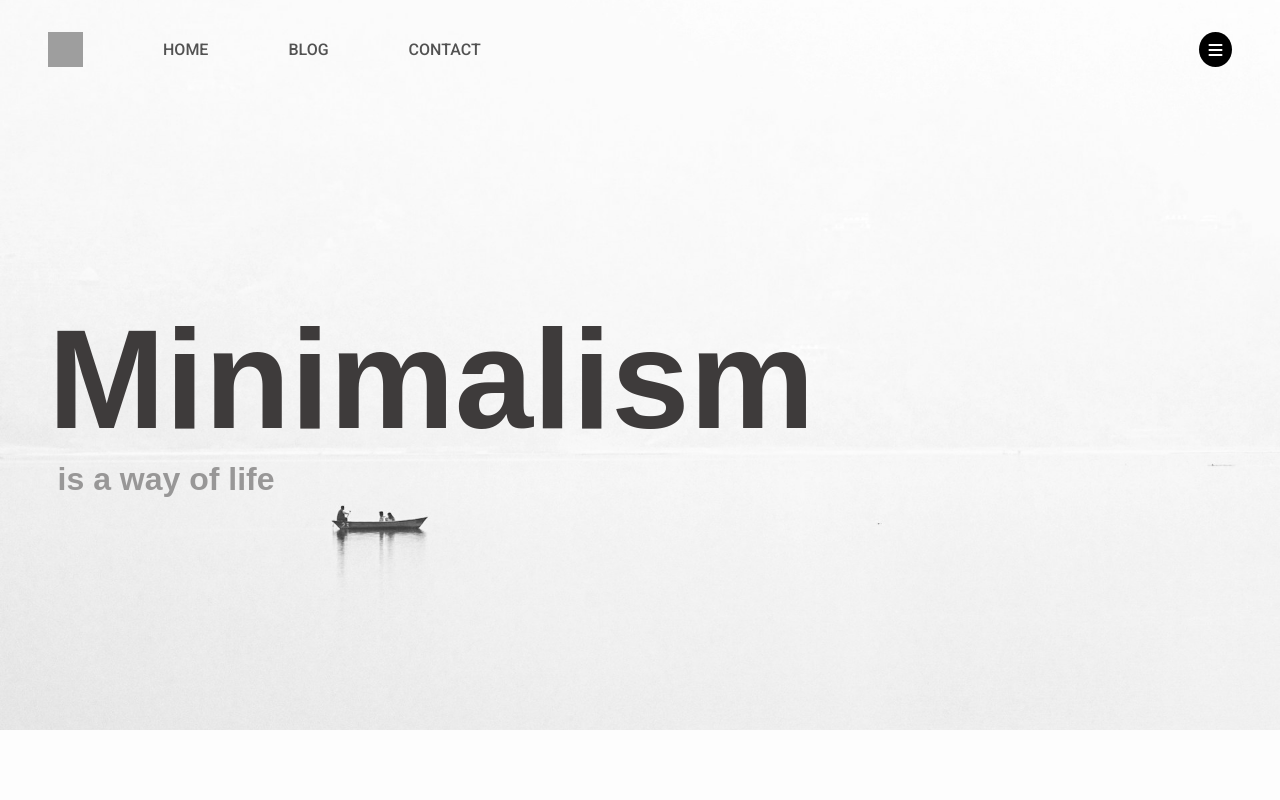
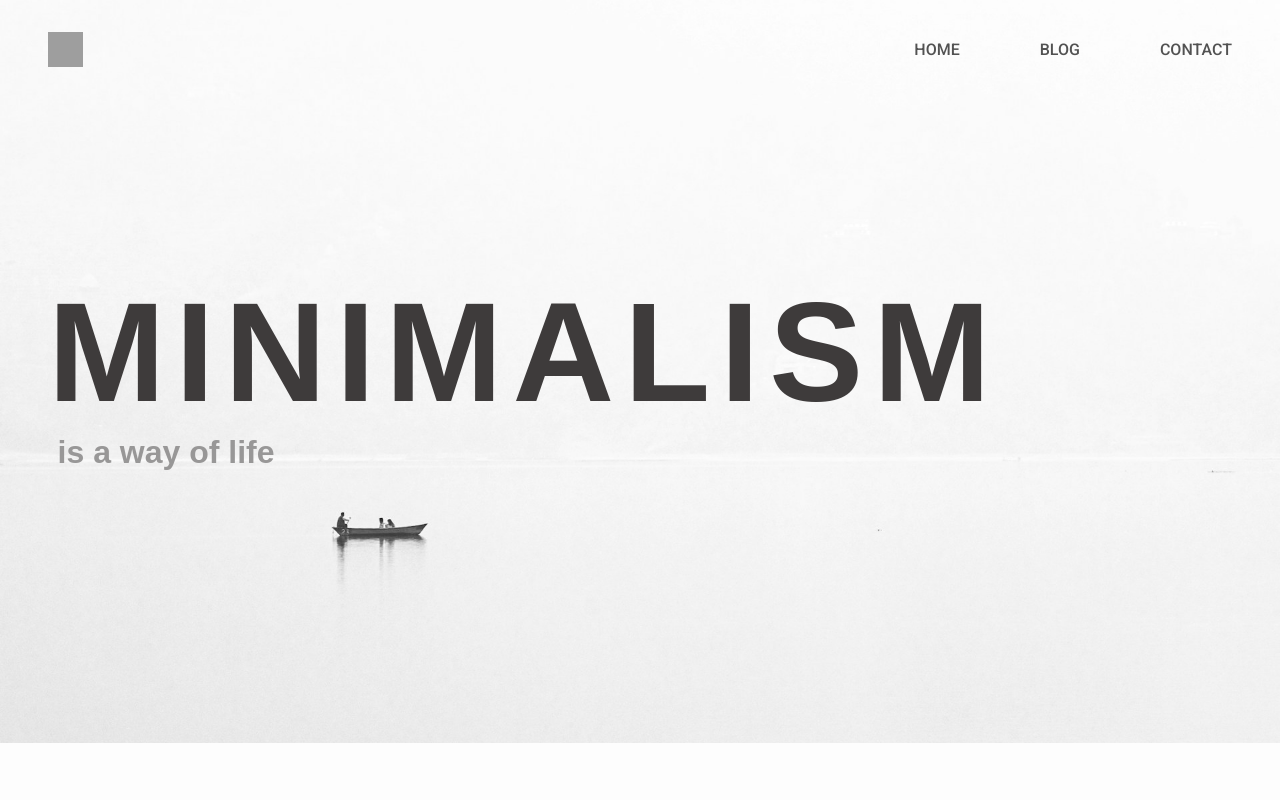
Before and after one commit to Willpower0304/minimalistic-react-website, a React (Vite) app: page / in a window 1280 px wide. Shown: the top 800 px of the page. Built offline with nearby package versions, Linux system fonts and the light colour scheme; grey boxes are pictures that could not be loaded.

Commit message:
feat: sticky navbar

```diff
--- a/src/components/Hero/Hero.jsx
+++ b/src/components/Hero/Hero.jsx
@@ -3,8 +3,8 @@ import styles from "./Hero.module.css";
 
 export const Hero = () => {
   return (
-    <section className={styles.container}>
-      <h1 className={styles.title}>Minimalism</h1>
+    <section className={styles.container} id="Home">
+      <h1 className={styles.title}>MINIMALISM</h1>
       <h4 className={styles.slogan}>is a way of life</h4>
     </section>
   );
--- a/src/components/Hero/Hero.module.css
+++ b/src/components/Hero/Hero.module.css
@@ -3,7 +3,7 @@
 .container {
   display: flex;
   flex-direction: column;
-  margin: 14.5rem 3rem;
+  margin: 17rem 3rem;
 }
 
 .container .title {
@@ -11,6 +11,7 @@
   flex-shrink: 1;
   font-size: 11vw;
   color: #3e3b3b;
+  letter-spacing: 10px;
 }
 
 .container .slogan {
--- a/src/components/Navbar/Navbar.jsx
+++ b/src/components/Navbar/Navbar.jsx
@@ -1,15 +1,26 @@
-import React, { useState } from "react";
+import React, { useState, useEffect } from "react";
 import styles from "./Navbar.module.css";
 
 import { getImageUrl } from "../../utils";
 
 export const Navbar = () => {
   const [menuOpen, setMenuOpen] = useState(false);
+  const [isSticky, setIsSticky] = useState(false);
+
+  useEffect(() => {
+    const handleScroll = () => {
+      setIsSticky(window.scrollY > 0);
+    };
+
+    window.addEventListener("scroll", handleScroll);
+    return () => {
+      window.removeEventListener("scroll", handleScroll);
+    };
+  }, []);
 
   return (
-    <nav className={styles.container} id="Home">
+    <nav className={`${styles.container} ${isSticky ? styles.sticky : ""}`}>
       <div className={styles.leftcontainer}>
-        <ul>
         <a href="">
           <img
             className={styles.imglogo}
@@ -17,6 +28,16 @@ export const Navbar = () => {
             alt="logo"
           />
         </a>
+      </div>
+      <div className={styles.rightcontainer}>
+        <i
+          className={menuOpen ? "fa-solid fa-xmark" : "fa-solid fa-bars"}
+          onClick={() => setMenuOpen(!menuOpen)}
+        ></i>
+        <ul
+          className={`${menuOpen && styles.menuOpen}`}
+          onClick={() => setMenuOpen(true)}
+        >
           <li>
             <a href="#Home">HOME</a>
           </li>
@@ -28,12 +49,6 @@ export const Navbar = () => {
           </li>
         </ul>
       </div>
-      <div className={styles.rightcontainer}>
-        <i
-          className={menuOpen ? "fa-solid fa-xmark" : "fa-solid fa-bars"}
-          onClick={() => setMenuOpen(!menuOpen)}
-        ></i>
-      </div>
     </nav>
   );
 };
--- a/src/components/Navbar/Navbar.module.css
+++ b/src/components/Navbar/Navbar.module.css
@@ -1,14 +1,26 @@
 @import "../../vars.css";
 
 .container {
-  position: relative;
+  position: fixed;
+  width: 100%;
   display: flex;
   align-items: center;
   justify-content: space-between;
-  margin: 2rem 3rem;
+  padding: 2rem 3rem;
+  transition: 0.6s;
+  z-index: 2;
 }
 
-.container .leftcontainer ul {
+.container.sticky {
+  padding: 1rem 3rem;
+  background: black;
+}
+
+.container.sticky .rightcontainer a {
+  color: white;
+}
+
+.container .rightcontainer ul {
   list-style: none;
   display: flex;
   gap: 5rem;
@@ -16,7 +28,7 @@
   transition: all 0.3s ease-in-out;
 }
 
-.container .leftcontainer a {
+.container .rightcontainer a {
   font-family: var(--font-roboto);
   text-decoration: none;
   color: rgb(82, 82, 82);
@@ -25,7 +37,7 @@
   transition: all 0.2s ease-in;
 }
 
-.container .leftcontainer a:hover {
+.container .rightcontainer a:hover {
   color: rgb(158, 158, 158);
 }
 
@@ -37,6 +49,7 @@
 }
 
 .container .rightcontainer i {
+  display: none;
   color: white;
   cursor: pointer;
   background-color: black;
@@ -45,7 +58,11 @@
 }
 
 @media screen and (max-width: 768px) {
-  .container .leftcontainer li {
+  .container .rightcontainer ul {
     display: none;
   }
+
+  .container .rightcontainer i {
+    display: block;
+  }
 }
```
Lines whose indentation alone changed are shown as unchanged.
